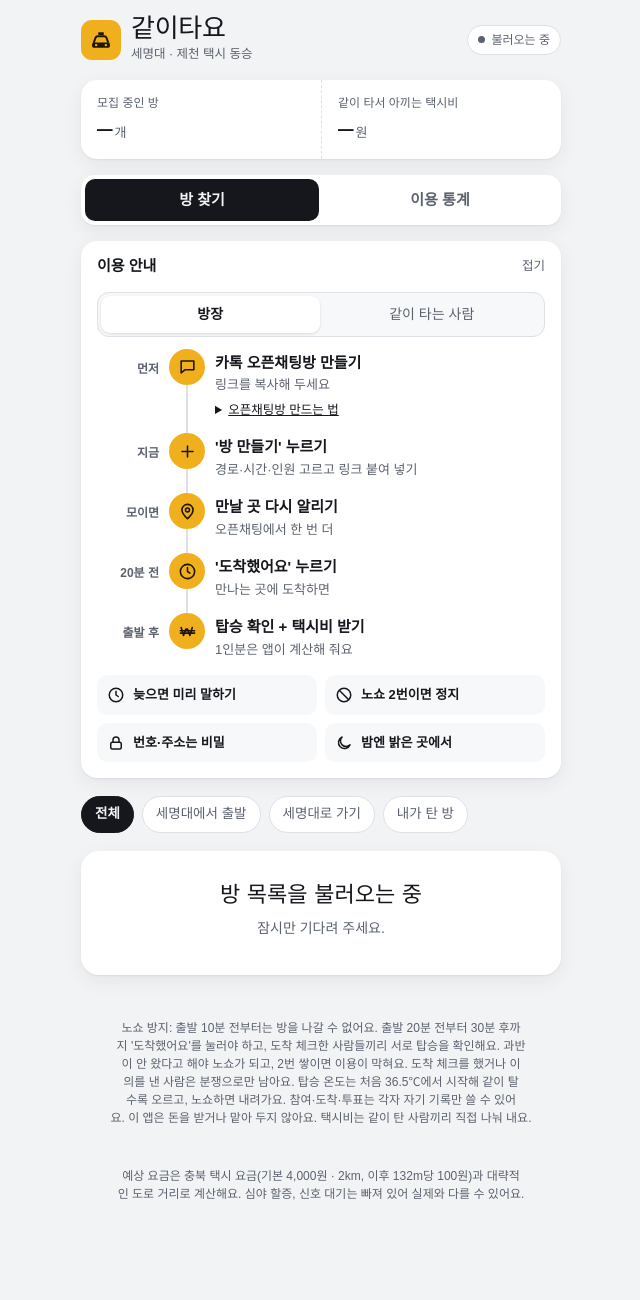
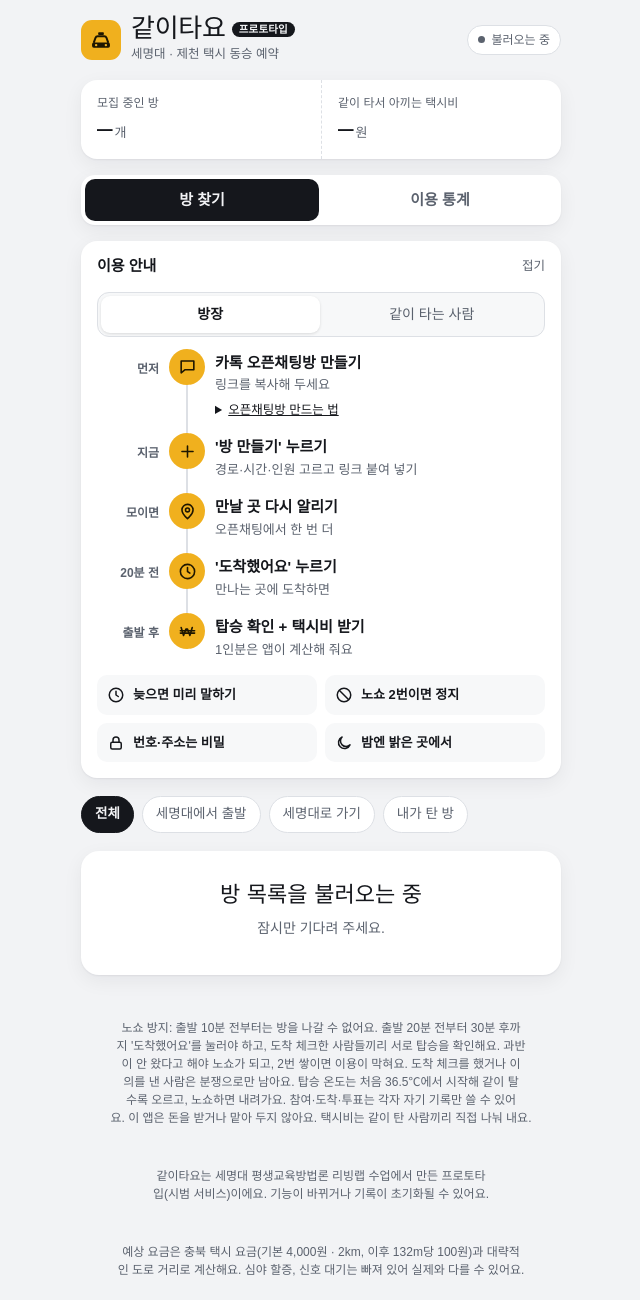
Before and after one commit to ko0428ys/gachitayo, a plain HTML site: page index.html in a window 1280 px wide. Shown: the whole page, without its empty margins (319-959 px from the left). Drawn offline with Linux system fonts and the light colour scheme; a web font is replaced by a local one.

Commit message:
프로토타입 표시: 헤더 배지, 로그인 창 안내, 하단 안내문
Co-Authored-By: Claude Opus 5.5 <noreply@anthropic.com>
Claude-Session: https://claude.ai/code/session_01X7frnFtUaX8V7XzztzRNoB

```diff
--- a/index.html
+++ b/index.html
@@ -61,6 +61,8 @@ button { cursor: pointer; }
 .brand { display: flex; align-items: center; gap: 10px; min-width: 0; }
 .mark { width: 40px; height: 40px; border-radius: 11px; background: var(--accent); display: grid; place-items: center; flex: none; }
 .mark svg { width: 26px; height: 26px; }
+.proto { display: inline-block; vertical-align: 4px; margin-left: 6px; padding: 2px 7px; border-radius: 999px; background: var(--ink); color: var(--bg); font-family: var(--f-body, inherit); font-size: 10.5px; font-weight: 700; letter-spacing: .02em; }
+.gate .proto-note { display: inline-block; margin: 14px 0 0; padding: 5px 11px; border: 1.5px solid var(--ink); border-radius: 999px; font-size: 12.5px; font-weight: 700; }
 .brand h1 { margin: 0; font-family: var(--f-display); font-weight: 400; font-size: 26px; line-height: 1; letter-spacing: -.01em; }
 .brand p { margin: 3px 0 0; font-size: 12.5px; color: var(--muted); }
 .mode { display: inline-flex; align-items: center; gap: 6px; padding: 5px 10px; border-radius: 999px; border: 1px solid var(--line); background: var(--surface); font-size: 12px; color: var(--muted); white-space: nowrap; }
@@ -375,8 +377,8 @@ details.past-box .list { margin-top: 8px; }
         <svg viewBox="0 0 32 32" fill="none"><path d="M7 19.5l2.2-6.1A3 3 0 0 1 12 11.4h8a3 3 0 0 1 2.8 2l2.2 6.1" stroke="#1E1600" stroke-width="2.4" stroke-linejoin="round"/><rect x="5" y="19" width="22" height="6.5" rx="2.2" fill="#1E1600"/><circle cx="10" cy="22.3" r="1.5" fill="#F0B01E"/><circle cx="22" cy="22.3" r="1.5" fill="#F0B01E"/><rect x="12.5" y="6.5" width="7" height="3.4" rx="1" fill="#1E1600"/></svg>
       </div>
       <div>
-        <h1>같이타요</h1>
-        <p>세명대 · 제천 택시 동승</p>
+        <h1>같이타요<span class="proto">프로토타입</span></h1>
+        <p>세명대 · 제천 택시 동승 예약</p>
       </div>
     </div>
     <span class="mode" id="mode"><i></i><span id="mode-text">불러오는 중</span></span>
@@ -423,6 +425,7 @@ details.past-box .list { margin-top: 8px; }
 
   <p class="fineprint">노쇼 방지: 출발 10분 전부터는 방을 나갈 수 없어요. 출발 20분 전부터 30분 후까지 '도착했어요'를 눌러야 하고, 도착 체크한 사람들끼리 서로 탑승을 확인해요. 과반이 안 왔다고 해야 노쇼가 되고, 2번 쌓이면 이용이 막혀요. 도착 체크를 했거나 이의를 낸 사람은 분쟁으로만 남아요. 탑승 온도는 처음 36.5℃에서 시작해 같이 탈수록 오르고, 노쇼하면 내려가요. 참여·도착·투표는 각자 자기 기록만 쓸 수 있어요. 이 앱은 돈을 받거나 맡아 두지 않아요. 택시비는 같이 탄 사람끼리 직접 나눠 내요.</p>
   <p class="fineprint" id="acct" hidden></p>
+  <p class="fineprint">같이타요는 세명대 평생교육방법론 리빙랩 수업에서 만든 프로토타입(시범 서비스)이에요. 기능이 바뀌거나 기록이 초기화될 수 있어요.</p>
   <p class="fineprint">예상 요금은 충북 택시 요금(기본 4,000원 · 2km, 이후 132m당 100원)과 대략적인 도로 거리로 계산해요. 심야 할증, 신호 대기는 빠져 있어 실제와 다를 수 있어요.</p>
 </div>
 
@@ -496,7 +499,8 @@ details.past-box .list { margin-top: 8px; }
     <div class="mark" aria-hidden="true"><svg viewBox="0 0 32 32" fill="none"><path d="M7 19.5l2.2-6.1A3 3 0 0 1 12 11.4h8a3 3 0 0 1 2.8 2l2.2 6.1" stroke="#1E1600" stroke-width="2.4" stroke-linejoin="round"/><rect x="5" y="19" width="22" height="6.5" rx="2.2" fill="#1E1600"/><circle cx="10" cy="22.3" r="1.5" fill="#F0B01E"/><circle cx="22" cy="22.3" r="1.5" fill="#F0B01E"/><rect x="12.5" y="6.5" width="7" height="3.4" rx="1" fill="#1E1600"/></svg></div>
     <div>
       <h2><span class="a" style="--d:.45s">같이</span> <em class="a" style="--d:.7s">가</em><span class="a drop" style="--d:1.05s">!</span><br><span class="a blue" style="--d:1.2s">세명대</span></h2>
-      <p class="lead a" style="--d:1.4s">세명대 ↔ 제천역·터미널, 같은 시간에 가는 학생끼리 택시 한 대로. 4명이면 1인 2,000원대예요.</p>
+      <p class="proto-note a" style="--d:1.3s">평생교육방법론 리빙랩 프로토타입 · 시범 운영 중</p>
+      <p class="lead a" style="--d:1.4s; margin-top: 10px">세명대 ↔ 제천역·터미널, 같은 시간에 가는 학생끼리 택시 한 대로. 4명이면 1인 2,000원대예요.</p>
     </div>
     <ol>
       <li class="a" style="--d:1.55s"><b>1</b><div><strong>방 찾기 또는 만들기</strong><span>출발지·도착지·시간만 고르면 끝</span></div></li>
```
